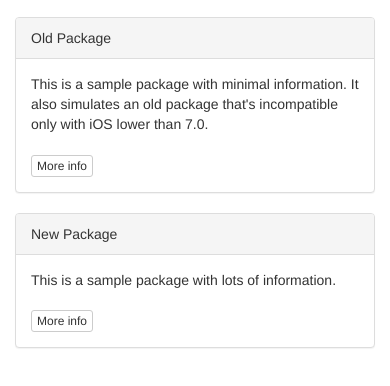
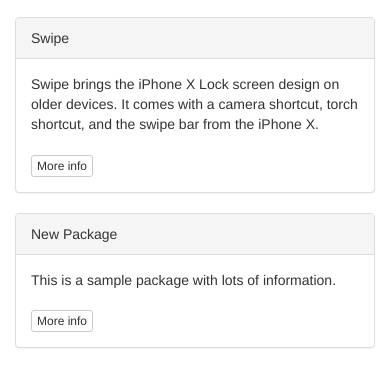
Before and after one commit to SwiftXI/SwiftXI.github.io, a plain HTML site: page repo/index.html in a window 390 px wide. Shown: the part 286-672 px from the top of the page. Drawn offline with nearby package versions, Linux system fonts and the light colour scheme.

Commit message:
Added Swiper
com.artikus.swiper_1.0_iphoneos-arm-2.deb

```diff
--- a/repo/index.html
+++ b/repo/index.html
@@ -1,7 +1,7 @@
 <!DOCTYPE html>
 <html lang="en">
 <head>
-  <title>Reposi3</title>
+  <title>SwiftXI</title>
   <meta charset="utf-8">
   <meta name="viewport" content="width=device-width, initial-scale=1">
   <link rel="stylesheet" href="https://maxcdn.bootstrapcdn.com/bootstrap/3.3.5/css/bootstrap.min.css">
@@ -26,10 +26,9 @@
 
 <div class="container">
 	<div class="panel panel-default">
-	  <div class="panel-heading">Old Package</div>
+	  <div class="panel-heading">Swipe</div>
 	  <div class="panel-body">
-		This is a sample package with minimal information.
-		It also simulates an old package that's incompatible only with iOS lower than 7.0.<br /><br />
+		Swipe brings the iPhone X Lock screen design on older devices. It comes with a camera shortcut, torch shortcut, and the swipe bar from the iPhone X.<br /><br />
 		<a class="btn btn-xs btn-default" href="depictions/?p=com.supermamon.oldpackage">More info</a>
 	  </div>
 	</div>
```
Also changed, not shown: repo/depictions/com.artikus.swiper/changelog.xml (renamed from repo/depictions/com.supermamon.oldpackage/changelog.xml), repo/depictions/com.artikus.swiper/info.xml (renamed from repo/depictions/com.supermamon.oldpackage/info.xml), 2 other files.
